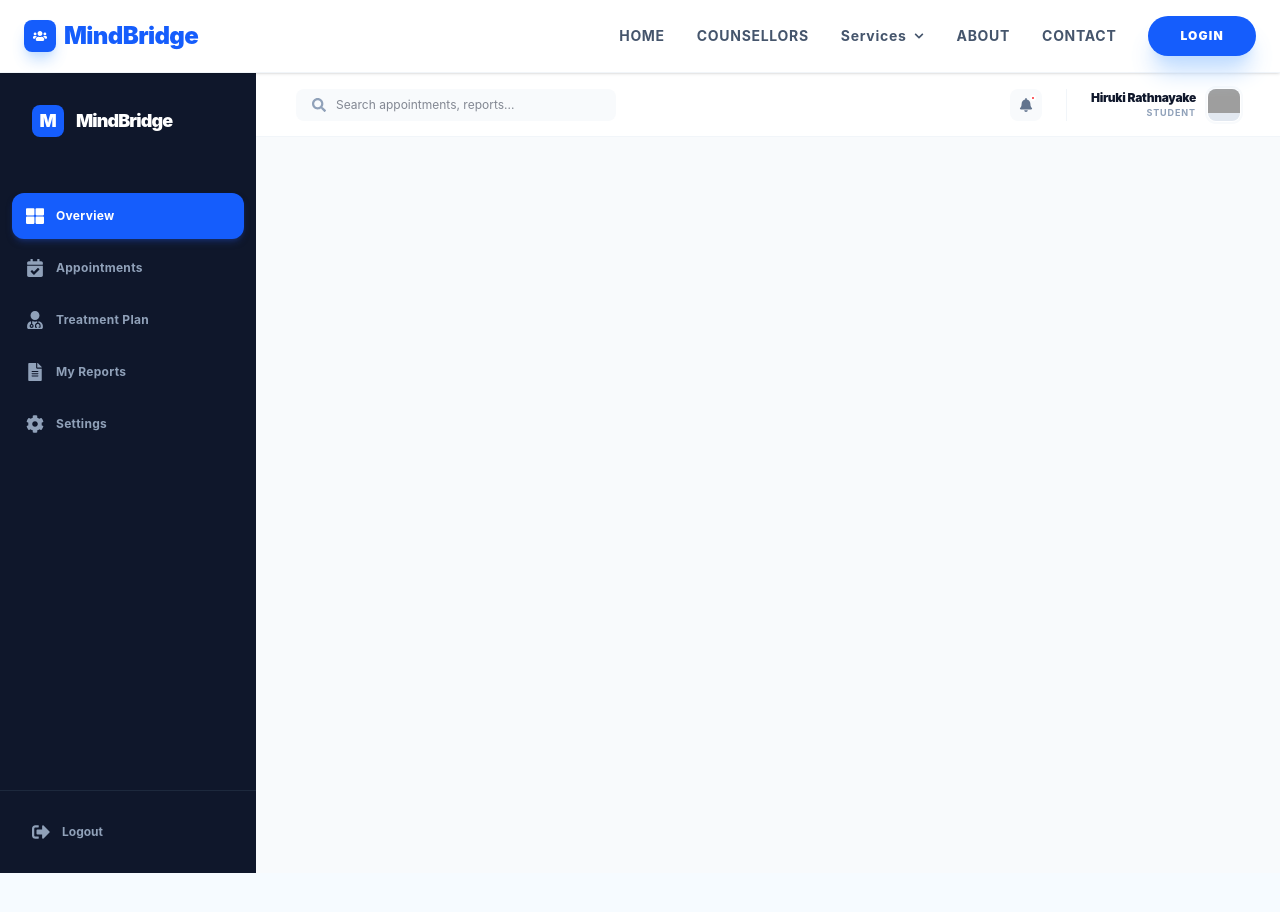
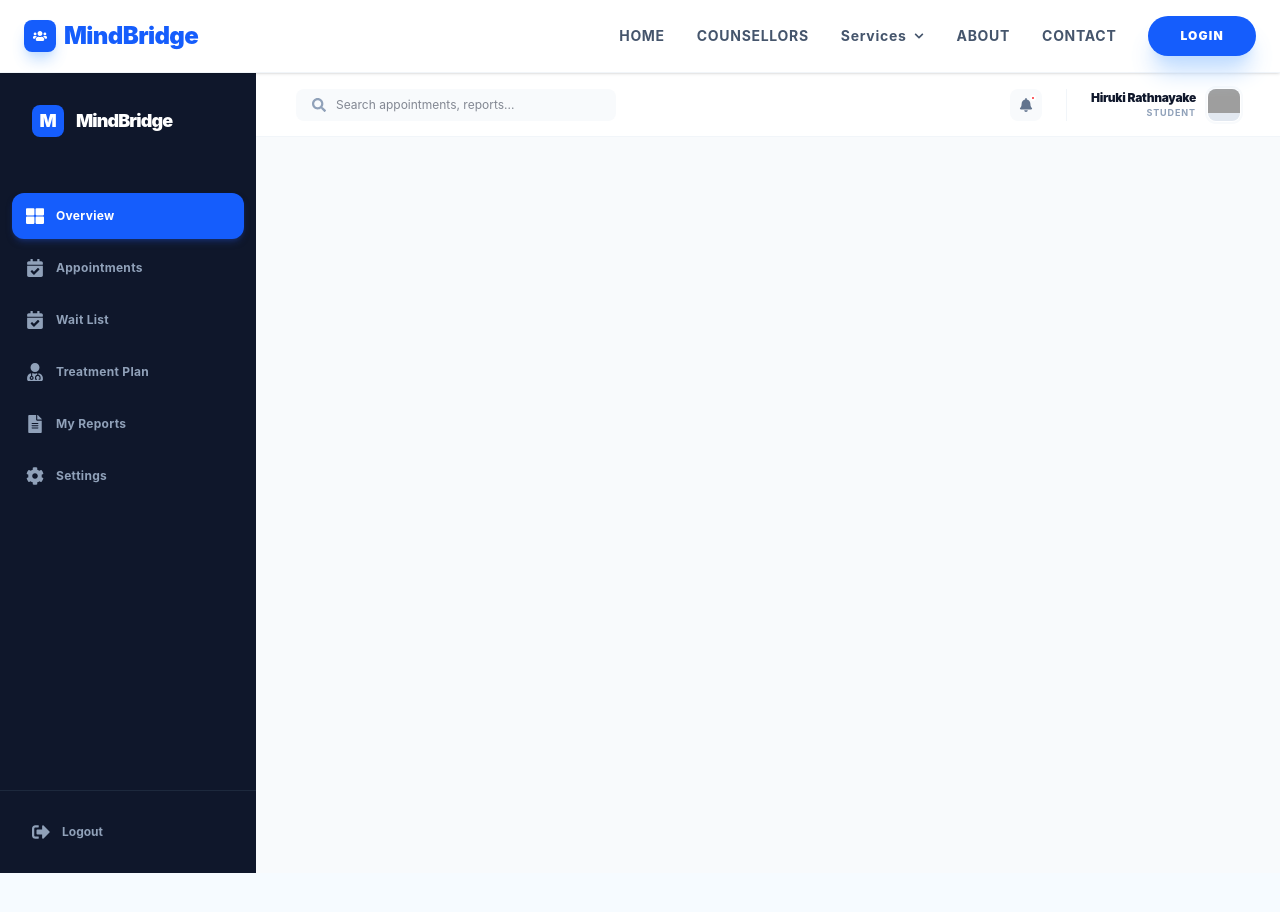
Before and after one commit to AaishaShahani2001/Y3S1-ITPM, a React app in the folder frontend/: page /student-dashboard in a window 1280 px wide. Shown: the top 912 px of the page. Built offline with nearby package versions, Linux system fonts and the light colour scheme; grey boxes are pictures that could not be loaded; the HTML template or start-up script is replaced by a standard one.

Commit message:
add waitlist functionality tab in student dashboard

```diff
--- a/frontend/src/pages/student/StudentDashboard.jsx
+++ b/frontend/src/pages/student/StudentDashboard.jsx
@@ -6,6 +6,7 @@ import {
 
 // import OverviewTab from "../../components/student/OverviewTab";
 import AppointmentsTab from "../../components/student/AppointmentsTab";
+import MyWaitListTab from "../../components/student/MyWaitListTab";
 import TreatmentPlanTab from "../../components/student/TreatmentPlanTab";
 // import ReportsTab from "../../components/student/ReportsTab";
 // import SettingsTab from "../../components/student/SettingsTab";
@@ -13,6 +14,7 @@ import TreatmentPlanTab from "../../components/student/TreatmentPlanTab";
 const TABS = [
   { id: "overview", label: "Overview", icon: <FaThLarge /> },
   { id: "appointments", label: "Appointments", icon: <FaCalendarCheck /> },
+  { id: "waitlist", label: "Wait List", icon: <FaCalendarCheck /> },
   { id: "treatment", label: "Treatment Plan", icon: <FaUserMd /> },
   { id: "reports", label: "My Reports", icon: <FaFileAlt /> },
   { id: "settings", label: "Settings", icon: <FaCog /> },
@@ -90,6 +92,7 @@ export default function StudentDashboard() {
         {/* TAB CONTENT */}
         <div className="p-6 md:p-10 max-w-6xl w-full mx-auto">
           {activeTab === "appointments" && <AppointmentsTab />}
+          {activeTab === "waitlist" && <MyWaitListTab />}
           {activeTab === "treatment" && <TreatmentPlanTab />}
         </div>
 
```
